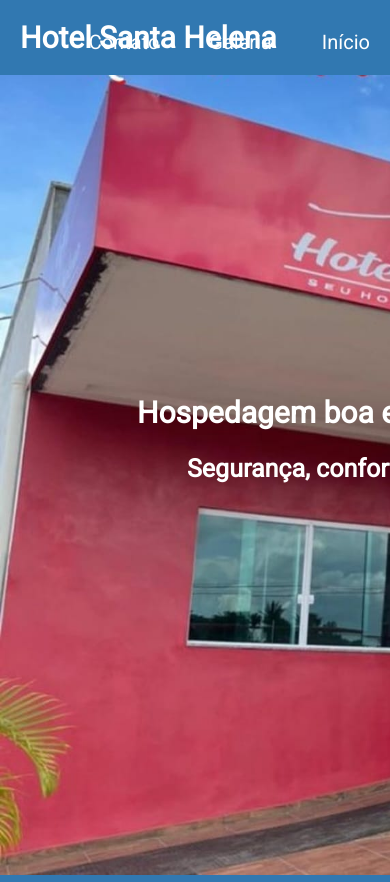
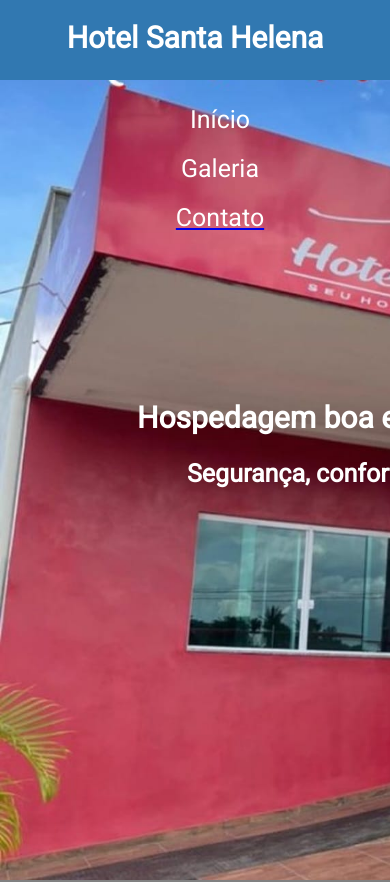
Before and after one commit to LopesFabricio/page-hotel, a plain HTML site: page index.html in a window 390 px wide. Shown: the top 882 px of the page. Drawn offline with Linux system fonts and the light colour scheme.

Commit message:
media queries alterado

```diff
--- a/index.html
+++ b/index.html
@@ -17,9 +17,9 @@
   <body>
     <!--- Cabeçalho---->
     <header>
-      <p class="titulo">Hotel Santa Helena</p>
+      <div class="titulo">Hotel Santa Helena</div>
 
-      <ul class="lista-Cabeçalho">
+      <ul class="menu">
         <li class="items-Cabeçalho">Início</li>
         <li class="items-Cabeçalho">Galeria</li>
         <a href="#item-1"><li class="items-Cabeçalho">Contato</li></a>
@@ -41,7 +41,7 @@
     <!---- footer ----->
 
     <footer class="container-footer">
-      <ul class="ul-Footer">
+      <ul class="ul-footer">
         <li class="items-footer " id="item-1">Whatsapp: (99) 999999999</li>
         <a class="links" href="https://www.instagram.com/hotel_santa_helena/" ><li class="items-footer" id="item-2">Hotel Santa helena</li></a>
         <li class="items-footer" id="item-3">Rua dos vereadores, ao lado do posto</li>
--- a/style.css
+++ b/style.css
@@ -17,6 +17,7 @@ header{
     background-color: #43c6ac, #f8ffae;
     padding: 20px;
     max-width: 1200px;
+    height: 80px;
 
 
 
@@ -25,7 +26,7 @@ header{
 .titulo{
     color: white;
     font-size: 30px;
-    text-align: left;
+    float: left;
     font-weight: bold;
 
 
@@ -37,13 +38,10 @@ header{
     float: right;
     list-style: none;
     padding-left: 50px;
+    margin-top: 10px;
 }
 
-.lista-Cabeçalho{
-   position: relative;
-   bottom: 25px;
 
-}
 
 .corpo{
     box-sizing: border-box;
@@ -98,11 +96,11 @@ header{
     align-items: center;
 }
 
-.ul-Footer{
+.ul-footer{
+    margin-left: 260px;
+    position: relative;
+    top: 80px;
 
-    padding-left: 230px;
-    position: relative;
-    top: 100px;
 }
 
 #item-1{
@@ -126,3 +124,29 @@ link{
 .links:visited{
     color: black;
 }
+
+@media screen and ( max-width: 700px) {
+    .titulo{
+    float:none;
+    text-align: center;
+}
+
+.menu{
+    margin-top: 50px;
+    text-decoration: none;
+}
+
+   .items-Cabeçalho{
+
+       float: none;
+       text-align: center;
+       margin-top: 20px;
+       font-size: 25px;
+   }
+
+   .ul-footer{
+       margin-bottom: 30px;
+   }
+
+
+}
```
